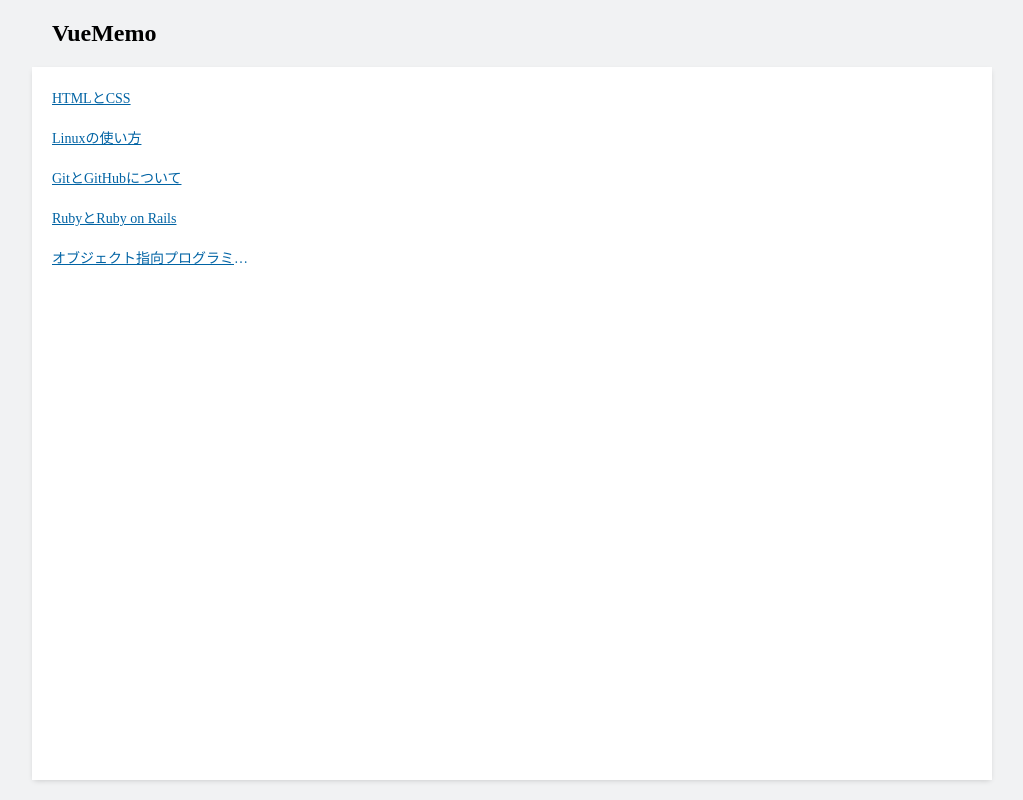
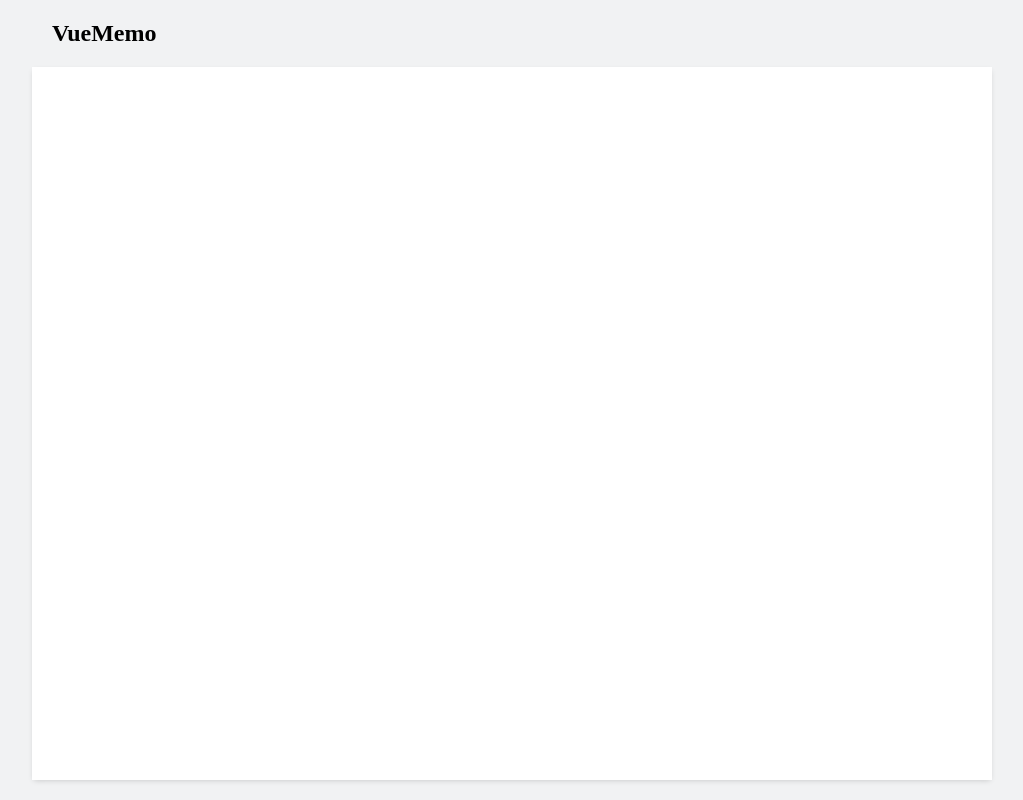
Before and after one commit to rikuba/vue-memo, a Vue app: page /memos in a window 1280 px wide. Shown: the whole page, without its empty margins (128-1151 px from the left). Built offline with nearby package versions, Linux system fonts and the light colour scheme.

Commit message:
データをlocalStorageに保存する

```diff
--- /dev/null
+++ b/src/storage.js
@@ -0,0 +1,12 @@
+const storage = {
+  key: 'vue-memo',
+  save (data) {
+    localStorage[this.key] = JSON.stringify(data)
+  },
+  load () {
+    const json = localStorage[this.key]
+    return json ? JSON.parse(json) : null
+  }
+}
+
+export { storage }
--- a/src/store.js
+++ b/src/store.js
@@ -1,61 +1,37 @@
+import { storage } from './storage'
+
 export const store = {
+  storage,
+
   state: {
-    memos: [
-      {
-        id: '0',
-        title: 'HTMLとCSS',
-        content: `HTMLとCSS
-<style>
-body {
-  background-color: #eee;
-}
-</style>`
-      },
-      {
-        id: '1',
-        title: 'Linuxの使い方',
-        content: `Linuxの使い方
+    memos: []
+  },
 
-vi: テキストエディタ`
-      },
-      {
-        id: '2',
-        title: 'GitとGitHubについて',
-        content: `GitとGitHubについて
-- git pull
-  - git fetch
-  - git merge
-`
-      },
-      {
-        id: '3',
-        title: 'RubyとRuby on Rails',
-        content: 'RubyとRuby on Rails'
-      },
-      {
-        id: '4',
-        title: 'オブジェクト指向プログラミング',
-        content: `オブジェクト指向プログラミング
+  load () {
+    const state = this.storage.load()
+    Object.assign(this.state, state)
+  },
 
-(OOP)`
-      }
-    ]
-  },
   getAllMemos () {
     return this.state.memos
   },
+
   getMemo (id) {
     return this.state.memos.find((memo) => memo.id === id)
   },
+
   updateMemo (id, { content }) {
     const memo = this.getMemo(id)
     const title = /.+/.exec(content)?.[0] ?? ''
     Object.assign(memo, { title, content })
+    this.storage.save(this.state)
   },
+
   removeMemo (id) {
     const index = this.state.memos.findIndex((memo) => memo.id === id)
     if (index >= 0) {
       this.state.memos.splice(index, 1)
     }
+    this.storage.save(this.state)
   }
 }
--- a/src/views/Memos.vue
+++ b/src/views/Memos.vue
@@ -63,9 +63,10 @@ import { store } from '../store'
 export default {
   name: 'Memos',
   data () {
-    return {
-      memos: store.getAllMemos()
-    }
+    return store.state
+  },
+  created () {
+    store.load()
   }
 }
 </script>
```
